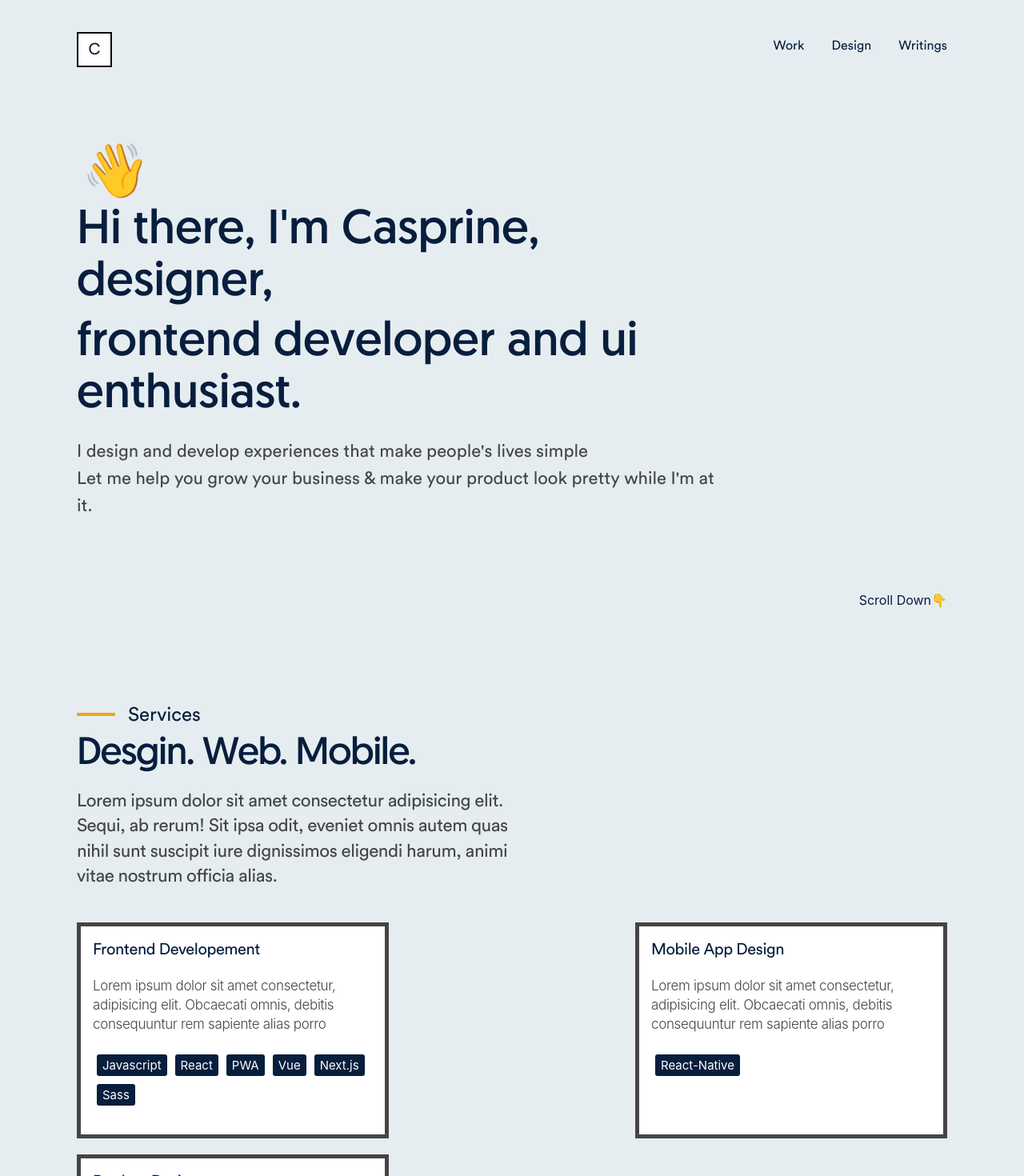
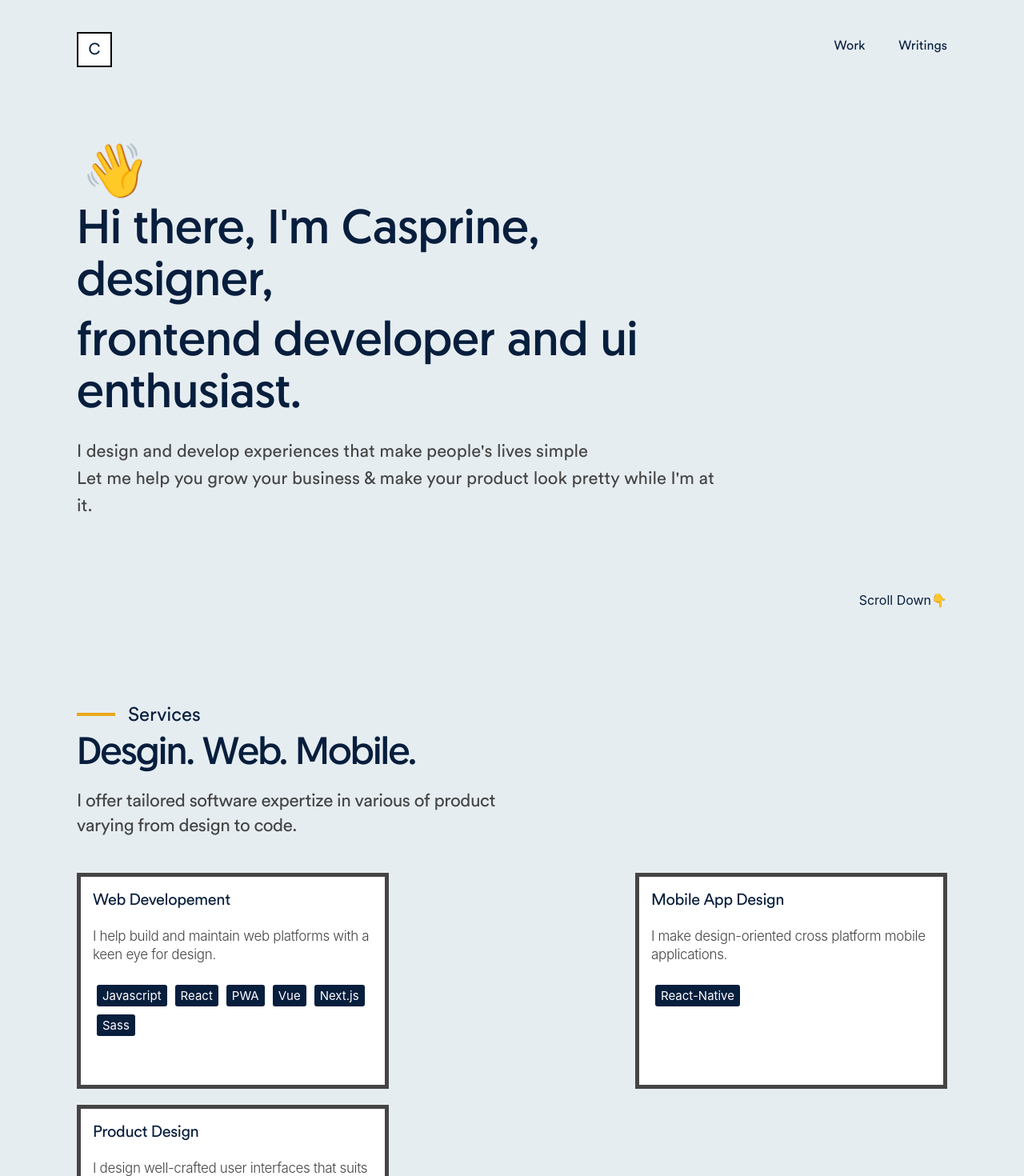
Before and after one commit to casprine/web-1, a React (Create React App) app: page / in a window 1280 px wide. Shown: the top 1470 px of the page at 80% size. Built offline with nearby package versions, Linux system fonts and the light colour scheme.

Commit message:
added real data

```diff
--- a/package.json
+++ b/package.json
@@ -1,5 +1,5 @@
 {
-  "name": "personal-website",
+  "name": "space",
   "version": "0.1.0",
   "private": true,
   "dependencies": {
--- a/src/components/common/index.js
+++ b/src/components/common/index.js
@@ -30,12 +30,12 @@ const Header = () => (
         <NavLink activeClassName="active-link" className="link" to="/work">
           Work
         </NavLink>
-        <NavLink activeClassName="active-link" className="link" to="/design">
+        {/* <NavLink activeClassName="active-link" className="link" to="/design">
           Design
-        </NavLink>
-        <NavLink activeClassName="active-link" className="link" to="/writings">
+        </NavLink> */}
+        <a href="https://casprine-blog.now.sh" className="link">
           Writings
-        </NavLink>
+        </a>
       </div>
     </nav>
   </Fragment>
--- a/src/components/common/style.scss
+++ b/src/components/common/style.scss
@@ -27,9 +27,13 @@ button {
 
   .ca-routes {
     margin-left: auto;
-    width: 20%;
+    min-width: 13%;
     display: flex;
     justify-content: space-between;
+
+    @media (max-width: 823px) {
+      width: 35%;
+    }
   }
 }
 
--- a/src/data/headers.js
+++ b/src/data/headers.js
@@ -2,15 +2,12 @@ const Headers = [
   {
     title: "services ",
     about: " desgin. web. mobile.",
-    description: ` Lorem ipsum dolor sit amet consectetur adipisicing elit. Sequi, ab
-      rerum! Sit ipsa odit, eveniet omnis autem quas nihil sunt suscipit
-      iure dignissimos eligendi harum, animi vitae nostrum officia alias.`
+    description: `I offer tailored software expertize in various of product varying from design to code.`
   },
   {
     title: "projects",
-    about: "frontend. web. Open Source",
-    description: ` Lorem ipsum dolor sit amet consectetur adipisicing elit. Sequi, ab
-      rerum! Sit ipsa odit, eveniet .`
+    about: "Native. web. Open Source",
+    description: `Projects I have worked ranging from mobile apps , design works to web applications `
   },
   {
     title: "designs",
--- a/src/data/skillSet.js
+++ b/src/data/skillSet.js
@@ -1,24 +1,21 @@
 const SkillSetData = [
   {
     id: "1",
-    name: "frontend developement",
-    description: ` Lorem ipsum dolor sit amet consectetur, adipisicing elit. Obcaecati
-      omnis, debitis consequuntur rem sapiente alias porro`,
+    name: "Web developement",
+    description: `I help build and maintain web platforms with a keen eye for design.`,
     skills: ["Javascript", "React", "PWA", "Vue", "Next.js", "Sass"]
   },
 
   {
     id: "2",
     name: "Mobile App Design",
-    description: ` Lorem ipsum dolor sit amet consectetur, adipisicing elit. Obcaecati
-      omnis, debitis consequuntur rem sapiente alias porro`,
+    description: `I make design-oriented cross platform mobile applications.`,
     skills: ["React-Native"]
   },
   {
     id: "3",
     name: "Product Design",
-    description: ` Lorem ipsum dolor sit amet consectetur, adipisicing elit. Obcaecati
-      omnis, debitis consequuntur rem sapiente alias porro`,
+    description: `I design well-crafted user interfaces that suits business and brands`,
     skills: ["SkectcApp", "Uxpin", "Framer"]
   }
 ];
--- a/src/routes/routes.js
+++ b/src/routes/routes.js
@@ -2,7 +2,7 @@ import React, { Fragment } from "react";
 import { Switch, Route } from "react-router-dom";
 
 import Home from "../pages/home.js";
-import Design from "../pages/design";
+// import Design from "../pages/design";
 import Work from "../pages/work";
 
 const MainView = () => (
@@ -10,7 +10,7 @@ const MainView = () => (
     <Switch>
       <Route exact path="/" component={Home} />
       <Route exact path="/work" component={Work} />
-      <Route exact path="/design" component={Design} />
+      {/* <Route exact path="/design" component={Design} /> */}
     </Switch>
   </Fragment>
 );
```
